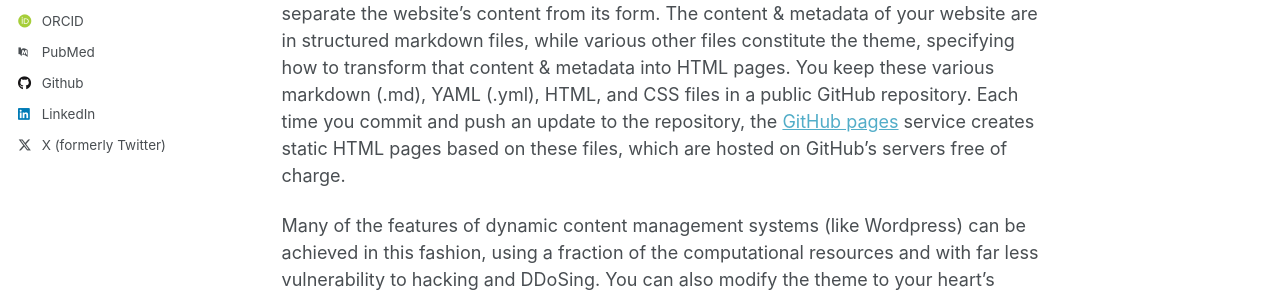
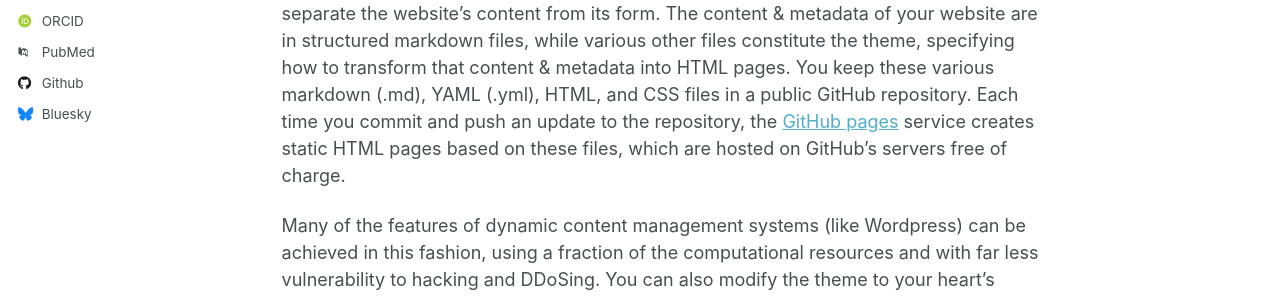
Before and after one commit to Nicholas0027/cb.nicholas.zhang.github.io, a Jekyll site: the page built from _pages/about.md, in a window 1280 px wide. Shown: the part 545-842 px from the top of the page. Built offline with Jekyll 4.4.1, drawn with Linux system fonts in a browser that asks for light colours; some web fonts are replaced; part of the change alters nothing that is shown.

Commit message:
Update _config.yml

```diff
--- a/_config.yml
+++ b/_config.yml
@@ -3,7 +3,7 @@
 # This config file is meant for settings that affect your entire site, values
 # which you are expected to set up once and rarely need to edit after that.
 # For technical reasons, this file is *NOT* reloaded automatically when you use
-# jekyll serve -l -H localhost. If you change this file, please restart the
+# `jekyll serve -l -H localhost`. If you change this file, please restart the
 # server process.
 
 # Basic Site Settings
@@ -20,6 +20,7 @@ repository               : "nicholas0027/academicpages.github.io"
 #               If a field is blank the icon and link will not appear, otherwise it will be shown.
 #               Additional customization can be done by editing /_includes/author-profile.html
 author:
+  # Biographic information
   avatar           : "images/profile.jpg"
   name             : "Chengbo Zhang (张承博)"
   pronouns         : "he/him"
@@ -30,19 +31,47 @@ author:
   email            : "zhangcb0027@foxmail.com"
 
   # Academic websites
+  arxiv            : # URL - Update with the correct link to your profile
   googlescholar    : "https://scholar.google.com/citations?user=c6YsYRwAAAAJ&hl=zh-CN&oi=sra"
+  impactstory      : # URL
   orcid            : "https://orcid.org/0009-0003-7872-4519"
-  pubmed           : "https://www.ncbi.nlm.nih.gov/pubmed/?term=chengbo+zhang"
+  semantic         : # URL
+  pubmed           : "https://www.ncbi.nlm.nih.gov/pubmed/?term=john+snow"
+  researchgate     : # URL
 
   # Repositories and software development
-  github           : "Nicholas0027"
+  bitbucket        : # Username - Update with your username on the site
+  codepen          : # Username
+  dribbble         : # Username
+  github           : "academicpages"
+  kaggle           : # Username
+  stackoverflow    : # User number or user number and name (i.e., use "1" or "1/jeff-atwood")
 
   # Social media
-  twitter          : "neeeo37731"
-  linkedin         : "chengbo-zhang"
-  # instagram        : "your_instagram"
-  # zhihu            : "nicholas0027"
-
+  bluesky          : "bsky.app" # Replace this with you Bluesky username
+  facebook         : # Username
+  flickr           : # Username
+  foursquare       : # Username
+  goodreads        : # Username
+  google_plus      : # Username
+  keybase          : # Username
+  instagram        : # Username
+  lastfm           : # Username
+  linkedin         : # Username
+  mastodon         : # URL
+  medium           : # URL
+  pinterest        : # Username
+  soundcloud       : # Username
+  steam            : # Username
+  telegram         : # URL
+  tumblr           : # Username
+  twitter          : # Username for X / Twitter
+  vine             : # Username
+  weibo            : # Username
+  wikipedia        : # Username
+  xing             : # Username
+  youtube          : # Username
+  zhihu            : # Username
 
 # Publication Category - The following the list of publication categories and their headings
 publication_category:
```
